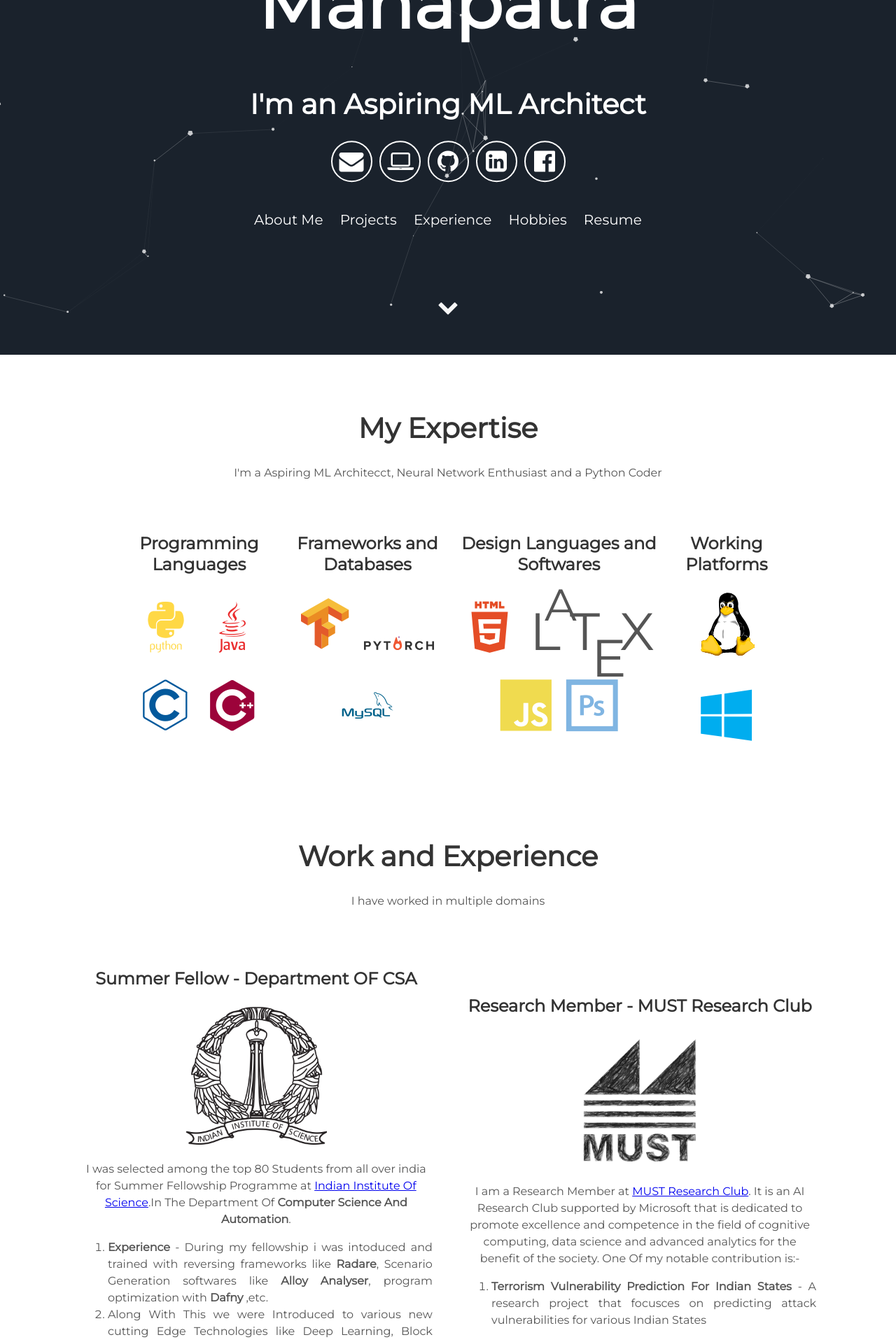
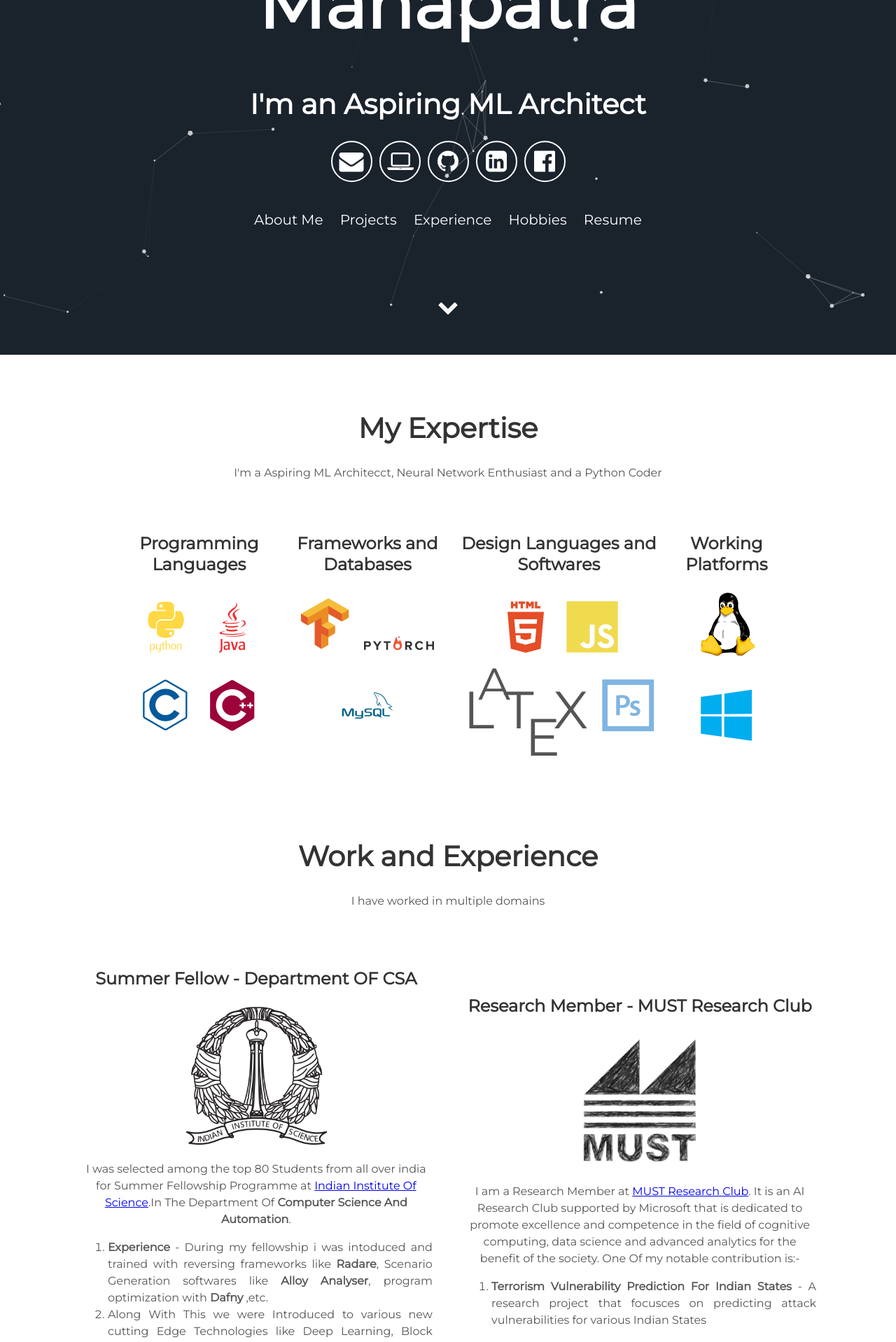
Before and after one commit to swastikmhptr/swastikmhptr.github.io, a Jekyll site: the page built from index.html, in a window 1280 px wide. Shown: the part 393-2311 px from the top of the page at 70% size. Built offline with Jekyll 4.4.1, drawn with Linux system fonts in a browser that asks for light colours; nearby versions of some CDN libraries.

Commit message:
Update about.html

```diff
--- a/_includes/about.html
+++ b/_includes/about.html
@@ -31,8 +31,8 @@
      <div class="tech">
       <h3>Design Languages and Softwares</h3>
       <i class="devicon-html5-plain-wordmark colored"></i>
+      <i class="devicon-javascript-plain colored"></i>
       <span class="latex">L<sup>a</sup>T<sub>e</sub>X</span>
-      <i class="devicon-javascript-plain colored"></i>
       <i class="devicon-photoshop-line colored"></i>
     </div>
     <div class="tech">
```
